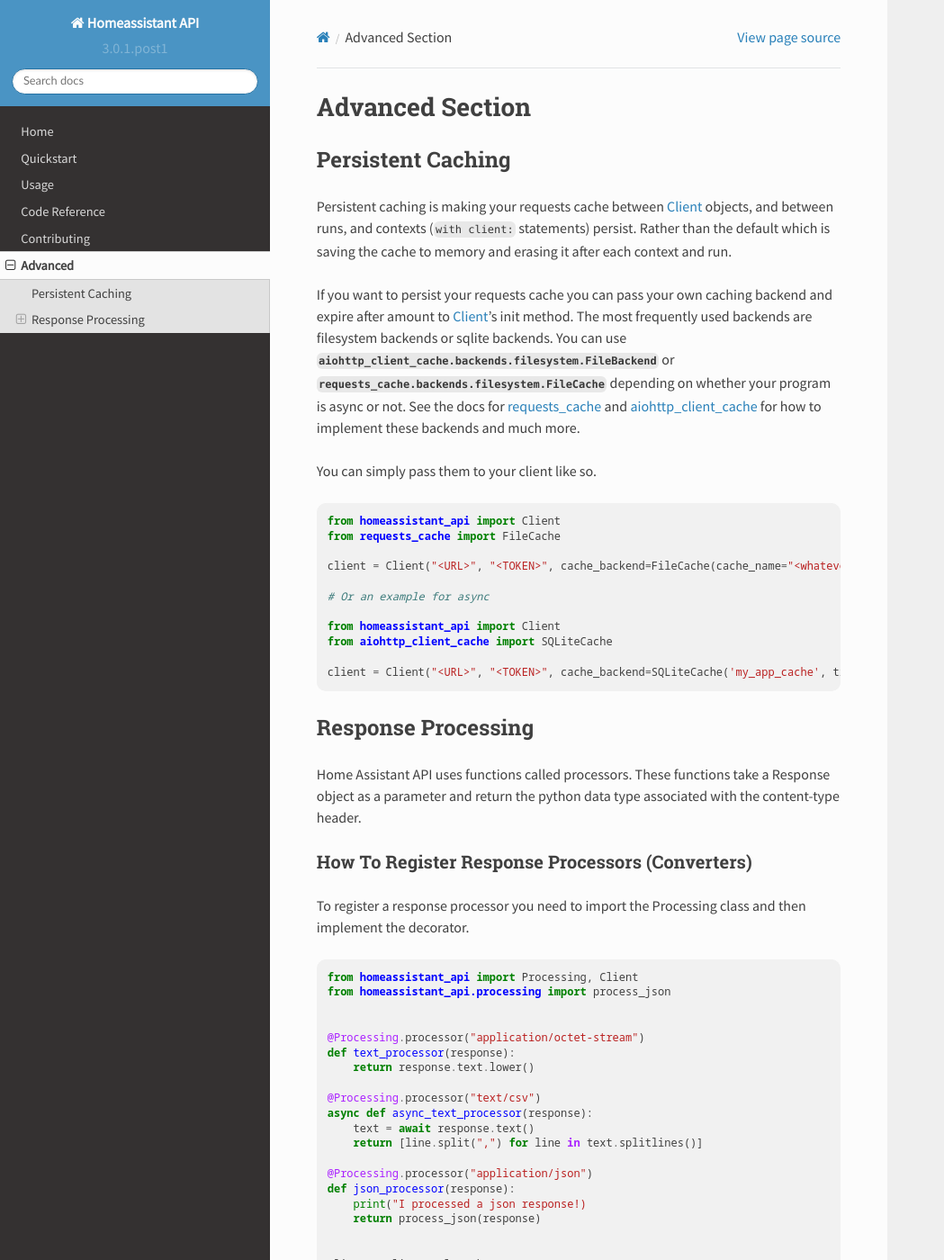
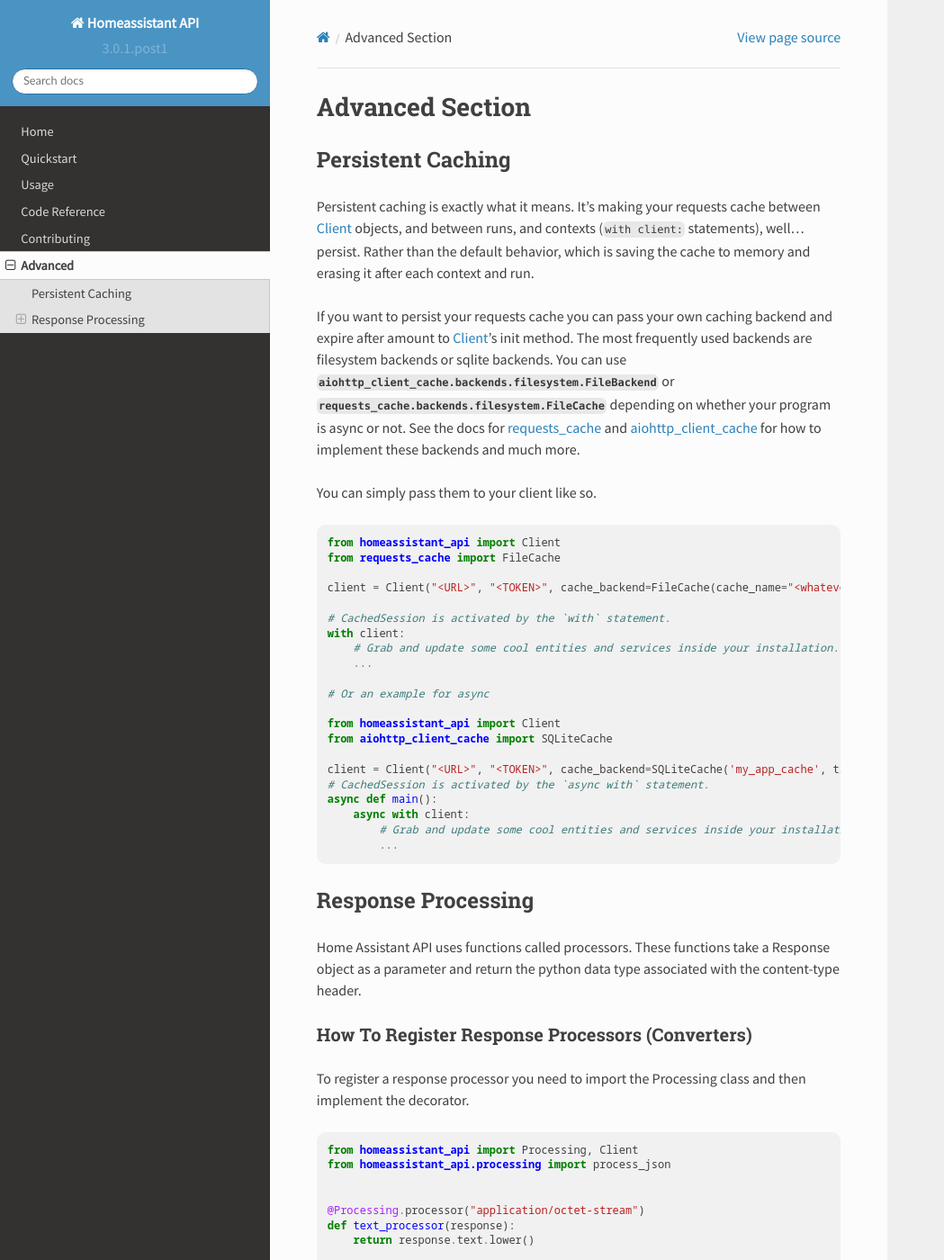
Before and after one commit to GrandMoff100/HomeAssistantAPI, a Sphinx documentation site: the page built from docs/advanced.rst, in a window 1280 px wide and 1400 px high. Shown: the whole window at 90% size, without its empty margins (0-1049 px from the left). Built offline with Sphinx 7.4.7 and the Read the Docs theme 2.0.0, drawn with Linux system fonts in a browser that asks for light colours.

Commit message:
Reword the description to have *personality*

```diff
--- a/docs/advanced.rst
+++ b/docs/advanced.rst
@@ -5,8 +5,8 @@ Advanced Section
 Persistent Caching
 ********************
 
-Persistent caching is making your requests cache between :ref:`Client` objects, and between runs, and contexts (:code:`with client:` statements) persist.
-Rather than the default which is saving the cache to memory and erasing it after each context and run.
+Persistent caching is exactly what it means. It's making your requests cache between :ref:`Client` objects, and between runs, and contexts (:code:`with client:` statements), well... persist.
+Rather than the default behavior, which is saving the cache to memory and erasing it after each context and run.
 
 
 If you want to persist your requests cache you can pass your own caching backend and expire after amount to :ref:`Client`'s init method.
@@ -23,12 +23,23 @@ You can simply pass them to your client like so.
 
     client = Client("<URL>", "<TOKEN>", cache_backend=FileCache(cache_name="<whatever_you_want>", cache_dir="foobar-cache"))
 
+    # CachedSession is activated by the `with` statement.
+    with client:
+        # Grab and update some cool entities and services inside your installation.
+        ...
+
     # Or an example for async
 
     from homeassistant_api import Client
     from aiohttp_client_cache import SQLiteCache
 
     client = Client("<URL>", "<TOKEN>", cache_backend=SQLiteCache('my_app_cache', timeout=60))
+    # CachedSession is activated by the `async with` statement.
+    async def main():
+        async with client:
+            # Grab and update some cool entities and services inside your installation.
+            ...
+
 
 Response Processing
 **********************
```
